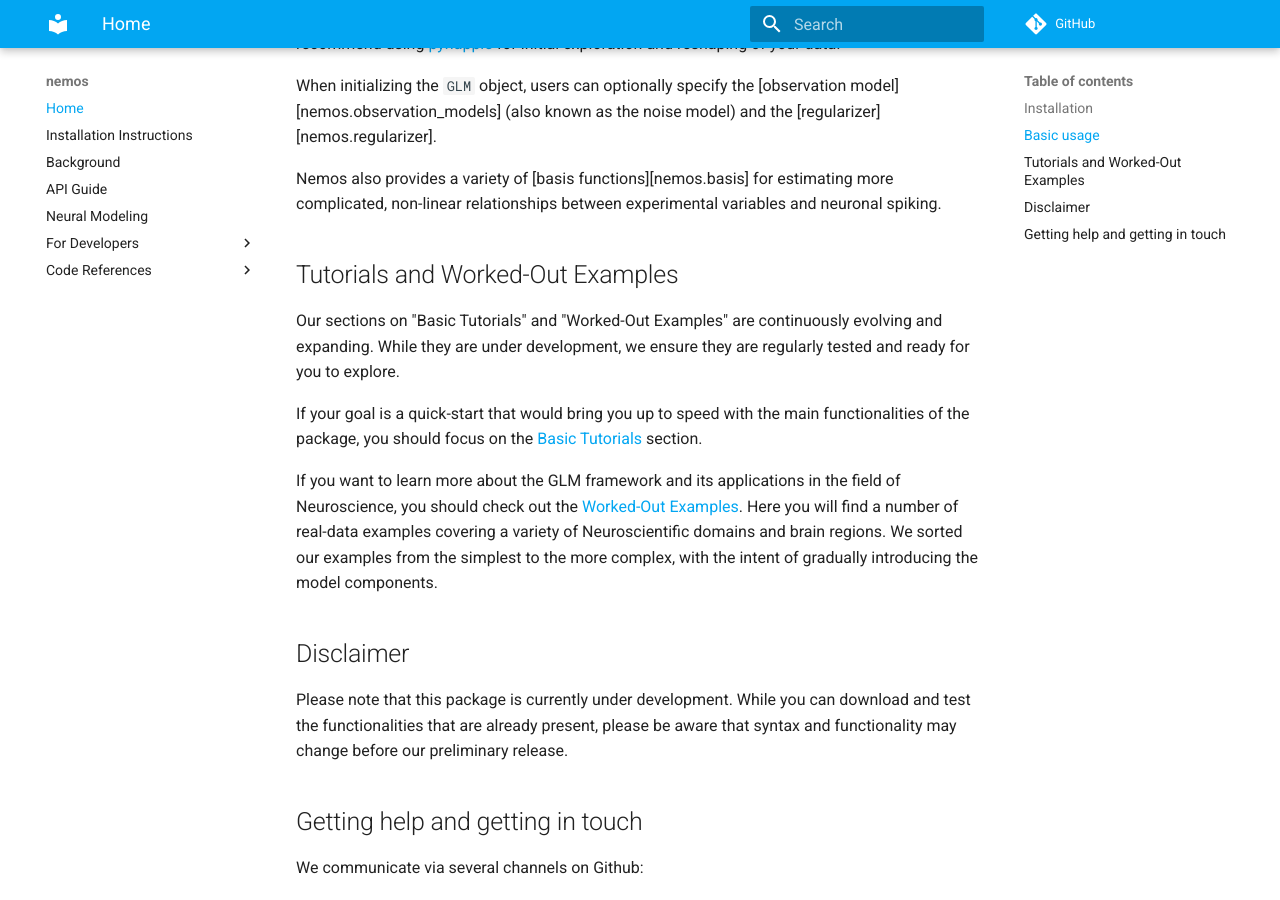
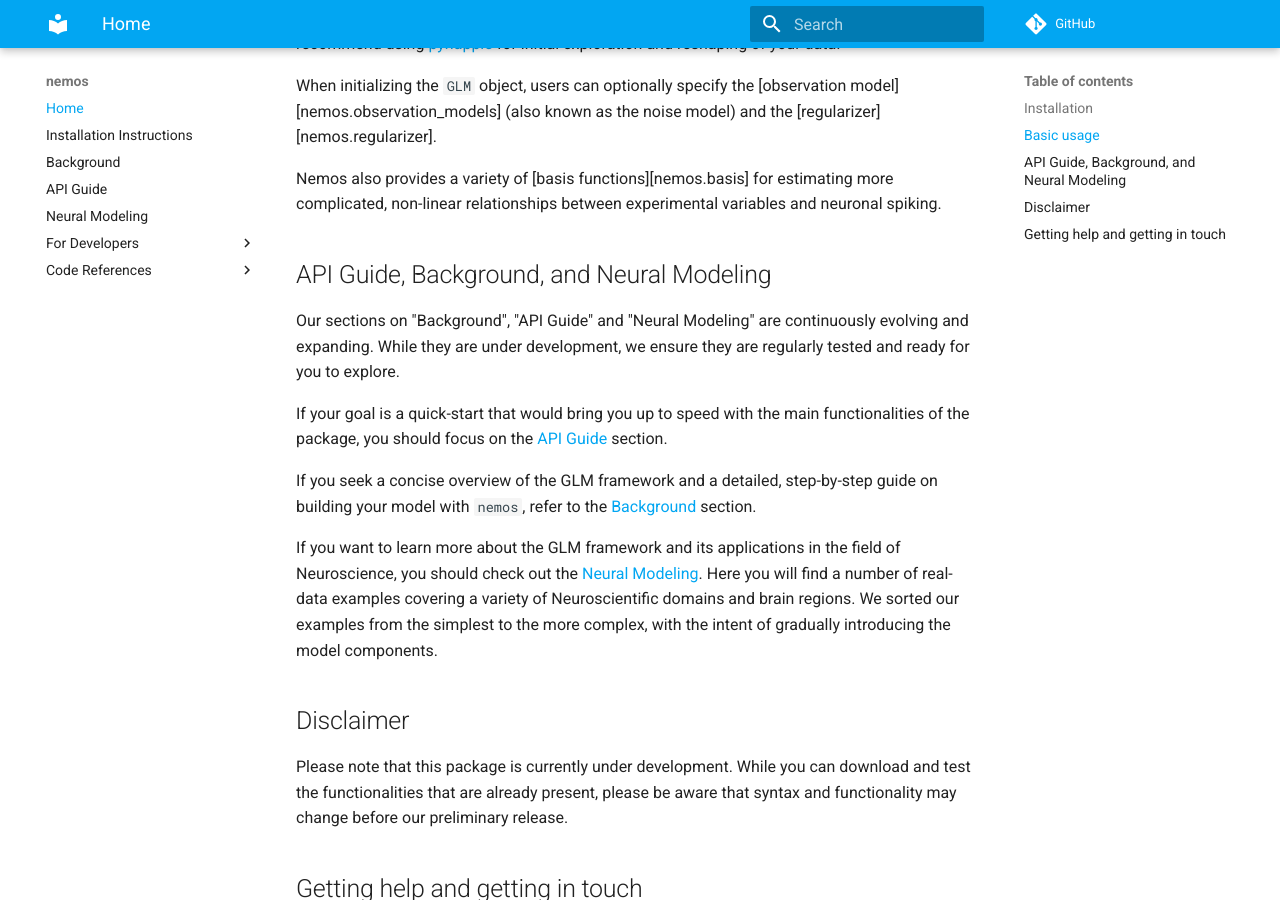
Before and after one commit to flatironinstitute/nemos, an MkDocs documentation site: the page built from docs/index.md, in a window 1280 px wide and 900 px high, scrolled down 1212 px. Built offline with MkDocs 1.6.1 and Material for MkDocs 9.7.7, drawn with Linux system fonts in a browser that asks for light colours; nearby versions of some CDN libraries; library files that are not in the unit come from our copies; comment, search, counter and statistics services are not loaded.

Commit message:
updated readme

```diff
--- a/docs/index.md
+++ b/docs/index.md
@@ -73,15 +73,18 @@
 more complicated, non-linear relationships between experimental variables and
 neuronal spiking.
 
-## Tutorials and Worked-Out Examples
-Our sections on "Basic Tutorials" and "Worked-Out Examples" are continuously evolving and expanding.
+## API Guide, Background, and Neural Modeling
+Our sections on "Background", "API Guide" and "Neural Modeling" are continuously evolving and expanding.
 While they are under development, we ensure they are regularly tested and ready for you to explore.
 
 If your goal is a quick-start that would bring you up to speed with the main functionalities of the package,
-you should focus on the [Basic Tutorials](generated/tutorials) section.
+you should focus on the [API Guide](generated/api_guide) section.
+
+If you seek a concise overview of the GLM framework and a detailed, step-by-step guide on building
+your model with `nemos`, refer to the [Background](generated/background) section.
 
 If you want to learn more about the GLM framework and its applications in the field of Neuroscience, you should
-check out the [Worked-Out Examples](generated/examples). Here you will find a number of real-data examples covering a
+check out the [Neural Modeling](generated/neural_modeling). Here you will find a number of real-data examples covering a
 variety of Neuroscientific domains and brain regions. We sorted our examples from the simplest to the more complex,
 with the intent of gradually introducing the model components.
 
```
Also changed, not shown: docs/background/README.md (+1 -1 lines).
